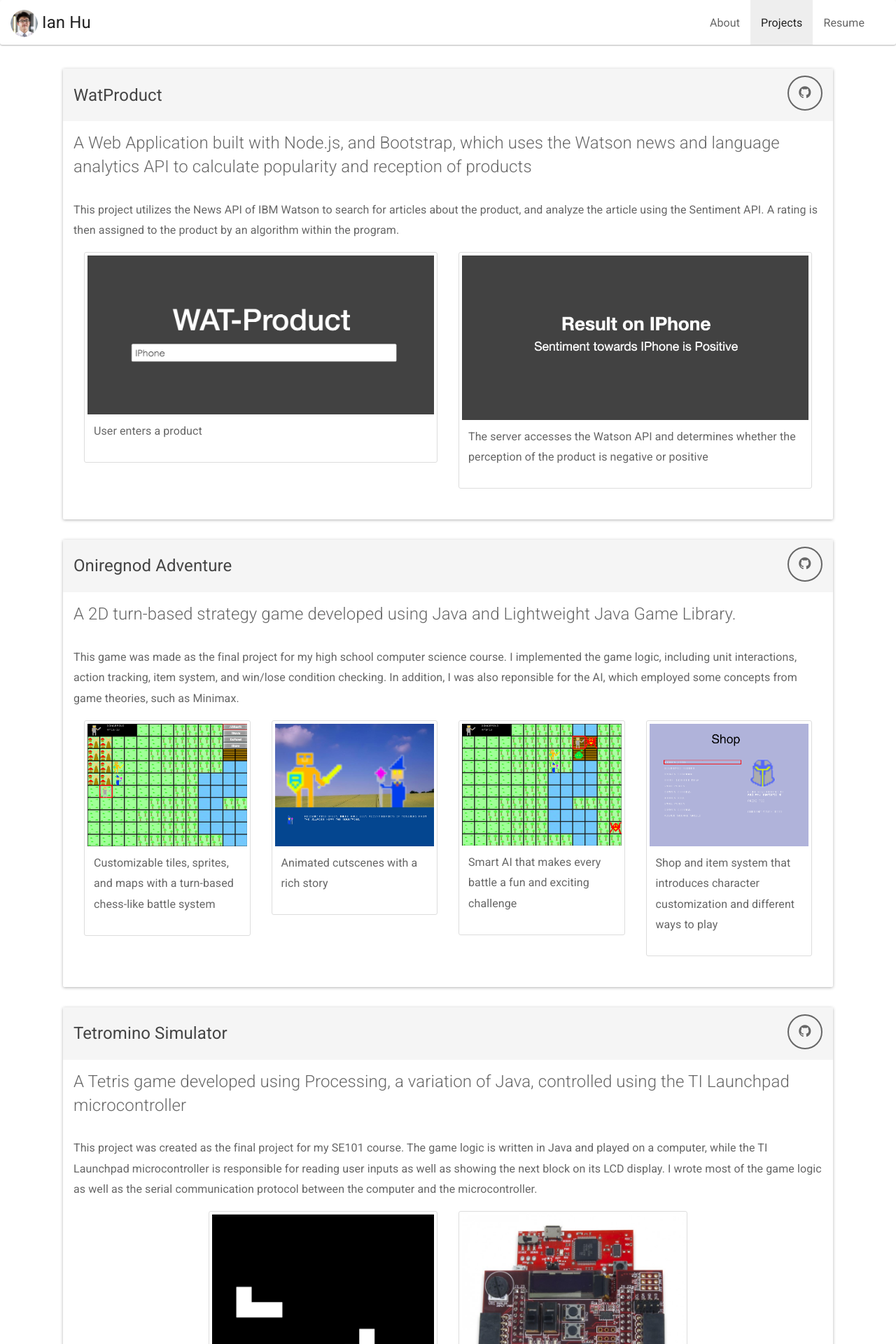
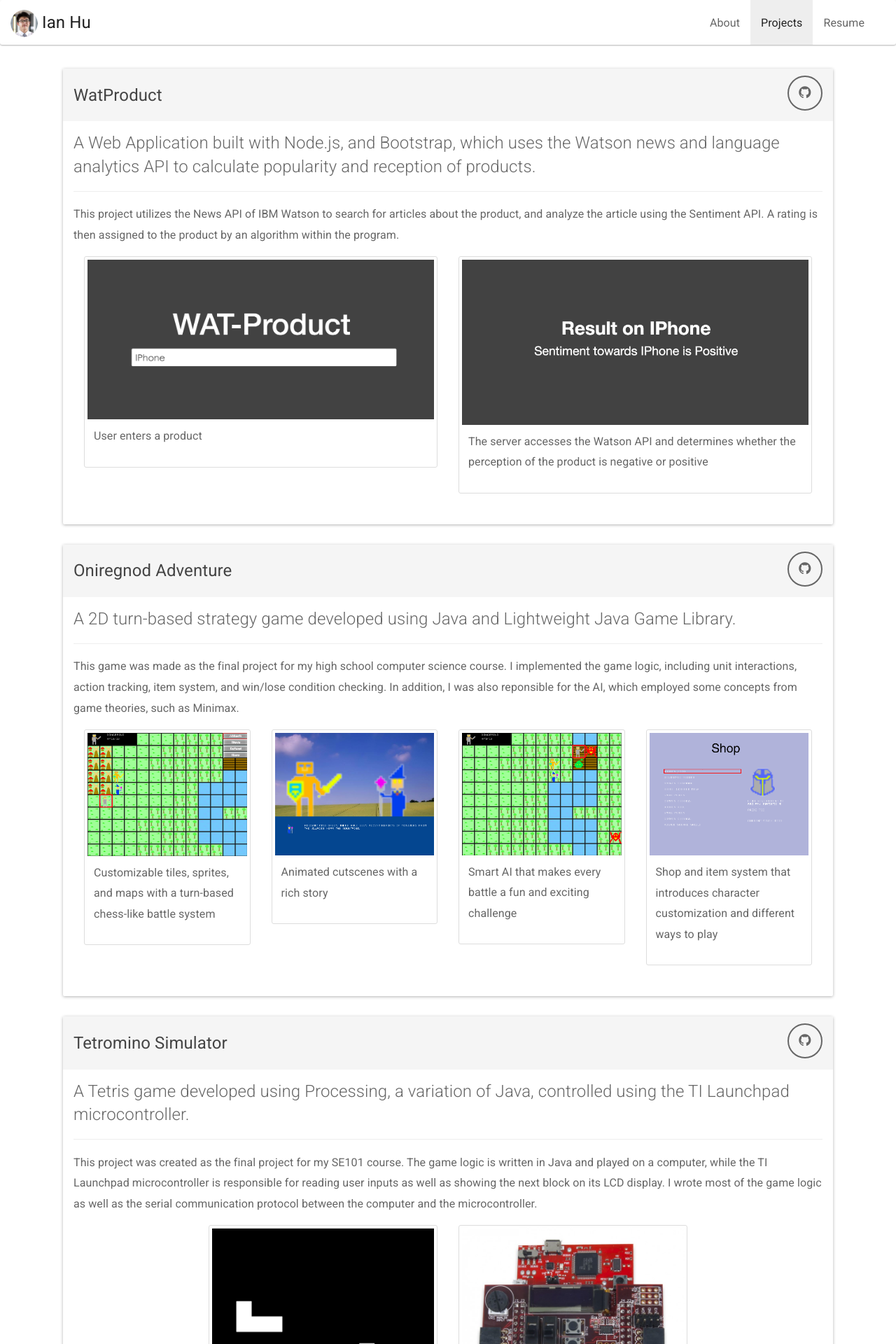
Before and after one commit to ian952/ian952.github.io, a Jekyll site: the page built from projects/index.html, in a window 1280 px wide. Shown: the top 1920 px of the page at 70% size. Built offline with Jekyll 4.4.1, drawn with Linux system fonts in a browser that asks for light colours; nearby versions of some CDN libraries.

Commit message:
refactor projects to use collection

```diff
--- a/_config.yml
+++ b/_config.yml
@@ -17,5 +17,8 @@ github_username:  ian952
 # Build settings
 markdown: kramdown
 
+collections:
+  - project_collection
+
 sass:
   style: compressed
--- a/_sass/bootstrap-sass-3.3.6/assets/stylesheets/bootstrap/_scaffolding.scss
+++ b/_sass/bootstrap-sass-3.3.6/assets/stylesheets/bootstrap/_scaffolding.scss
@@ -111,8 +111,8 @@ img {
 // Horizontal rules
 
 hr {
-  margin-top:    $line-height-computed;
-  margin-bottom: $line-height-computed;
+  margin-top:    $line-height-computed * 0.6;
+  margin-bottom: $line-height-computed * 0.6;
   border: 0;
   border-top: 1px solid $hr-border;
 }
--- a/_sass/bootstrap-sass-3.3.6/assets/stylesheets/bootstrap/_type.scss
+++ b/_sass/bootstrap-sass-3.3.6/assets/stylesheets/bootstrap/_type.scss
@@ -60,7 +60,7 @@ p {
 }
 
 .lead {
-  margin-bottom: $line-height-computed;
+  margin-bottom: 0;
   font-size: floor(($font-size-base * 1.15));
   font-weight: 300;
   line-height: 1.4;
--- a/projects/index.html
+++ b/projects/index.html
@@ -8,154 +8,27 @@ navbar_highlight: Projects
 #javascript:
 ---
 <div id = "project-wrapper">
+	{% assign projects = site.project_collection | sort: 'order' %}
+	{% for project in projects reversed %}
 	<div class = "panel panel-default">
 		<div class = "panel-heading clearfix">
 			<div style="display:inline-block">
-				<h4>WatProduct</h4>
+				<h4>{{ project.name }}</h4>
 			</div>
 			<div class = "project-links" style="display:inline-block">
-				<a class="btn-social" target="_blank" href="https://github.com/ian952/WatProduct">
+				{% if project.github %}
+				<a class="btn-social" target="_blank" href="{{ project.github }}">
 					<i class = "fa fa-fw fa-github"></i>
 				</a>
+				{% endif %}
 			</div>
 		</div>
 		<div class = "panel-body">
-			<p class="lead">A Web Application built with Node.js, and Bootstrap, which uses the Watson news and language analytics API to calculate popularity and reception of products</p>
-
-			<p>This project utilizes the News API of IBM Watson to search for articles about the product, and analyze the article using the Sentiment API. A rating is then assigned to the product by an algorithm within the program.</p>
-
-			<div class = "col-md-6">
-				<div class = "thumbnail">
-					<img src = "img/watproduct/start.png">
-					<div class = "caption">
-						<p>User enters a product</p>
-					</div>
-				</div>
-			</div>
-
-			<div class = "col-md-6">
-				<div class = "thumbnail">
-					<img src = "img/watproduct/result.png">
-					<div class = "caption">
-						<p>The server accesses the Watson API and determines whether the perception of the product is negative or positive</p>
-					</div>
-				</div>
-			</div>
+			<p class="lead">{{ project.lead }}</p>
+			<hr/>
+			<p>{{ project.description }}</p>
+			{{ project.content }}
 		</div>
 	</div>
-
-	<div class = "panel panel-default">
-		<div class = "panel-heading clearfix">
-			<div style="display:inline-block">
-				<h4>Oniregnod Adventure</h4>
-			</div>
-			<div class = "project-links" style="display:inline-block">
-				<a class="btn-social" target="_blank" href="https://github.com/ian952/Dongerino-Adventures">
-					<i class = "fa fa-fw fa-github"></i>
-				</a>
-			</div>
-		</div>
-		<div class = "panel-body">
-			<p class="lead">A 2D turn-based strategy game developed using Java and Lightweight Java Game Library.</p>
-
-			<p>This game was made as the final project for my high school computer science course. I implemented the game logic, including unit interactions, action tracking, item system, and win/lose condition checking. In addition, I was also reponsible for the AI, which employed some concepts from game theories, such as Minimax.</p>
-
-			<div class = "col-md-3">
-				<div class = "thumbnail">
-					<img src = "img/dongerino/Game.png">
-					<div class = "caption">
-						<p>Customizable tiles, sprites, and maps with a turn-based chess-like battle system</p>
-					</div>
-				</div>
-			</div>
-
-			<div class = "col-md-3">
-				<div class = "thumbnail">
-					<img src = "img/dongerino/Cutscene.png">
-					<div class = "caption">
-						<p>Animated cutscenes with a rich story</p>
-					</div>
-				</div>
-			</div>
-
-			<div class = "col-md-3">
-				<div class = "thumbnail">
-					<img src = "img/dongerino/AI.png">
-					<div class = "caption">
-						<p>Smart AI that makes every battle a fun and exciting challenge</p>
-					</div>
-				</div>
-			</div>
-
-			<div class = "col-md-3">
-				<div class = "thumbnail">
-					<img src = "img/dongerino/Shop.png">
-					<div class = "caption">
-						<p>Shop and item system that introduces character customization and different ways to play</p>
-					</div>
-				</div>
-			</div>
-		</div>
-	</div>
-
-	<div class = "panel panel-default">
-		<div class = "panel-heading clearfix">
-			<div style="display:inline-block">
-				<h4>Tetromino Simulator</h4>
-			</div>
-			<div class = "project-links" style="display:inline-block">
-				<a class="btn-social" target="_blank" href="https://github.com/ian952/Tetris">
-					<i class = "fa fa-fw fa-github"></i>
-				</a>
-			</div>
-		</div>
-		<div class = "panel-body">
-			<p class="lead">A Tetris game developed using Processing, a variation of Java, controlled using the TI Launchpad microcontroller</p>
-
-			<p>This project was created as the final project for my SE101 course. The game logic is written in Java and played on a computer, while the TI Launchpad microcontroller is responsible for reading user inputs as well as showing the next block on its LCD display. I wrote most of the game logic as well as the serial communication protocol between the computer and the microcontroller.</p>
-
-			<div class = "col-md-4 col-md-offset-2">
-				<div class = "thumbnail">
-					<img src = "img/tetromino/tetris.png">
-					<div class = "caption">
-						<p>A screenshot of the Tetris game</p>
-					</div>
-				</div>
-			</div>
-
-			<div class = "col-md-4">
-				<div class = "thumbnail">
-					<img src = "img/tetromino/launchpad.jpg">
-					<div class = "caption">
-						<p>The TI Launchpad microcontroller with the orbit booster pack with a LCD screen and several buttons.</p>
-					</div>
-				</div>
-			</div>
-		</div>
-	</div>
-
-	<div class = "panel panel-default">
-		<div class = "panel-heading clearfix">
-			<div style="display:inline-block">
-				<h4>Mayo</h4>
-			</div>
-			<div class = "project-links" style="display:inline-block">
-				<a class="btn-social" target="_blank" href="https://github.com/ian952/mayo2">
-					<i class = "fa fa-fw fa-github"></i>
-				</a>
-			</div>
-		</div>
-		<div class = "panel-body">
-			<p class="lead">A gesture-controlled painting software developed in Java using the Myo armband.</p>
-
-			<p>This project was developed for the Deloitte Tech Exchange competition and Enghack. It uses Myo's Java library as well as the AWT library to map different hand gestures to different functions such as drawing, erasing, and adjusting color and thickness.</p>
-
-
-			<div class = "col-md-8 col-md-offset-2">
-				<div class="embed-responsive embed-responsive-16by9">
-					<iframe width="853" height="480" src="https://www.youtube.com/embed/o-mH6ScYlmU" frameborder="0" allowfullscreen></iframe>
-				</div>
-			</div>
-		</div>
-	</div>
+	{% endfor %}
 </div>
```
Also changed, not shown: _project_collection/dongerino_adventure.html (added, +43 -0 lines), _project_collection/mayo.html (added, +13 -0 lines), _project_collection/tetromino_simulator.html (added, +25 -0 lines), _project_collection/watproduct.html (added, +25 -0 lines).
